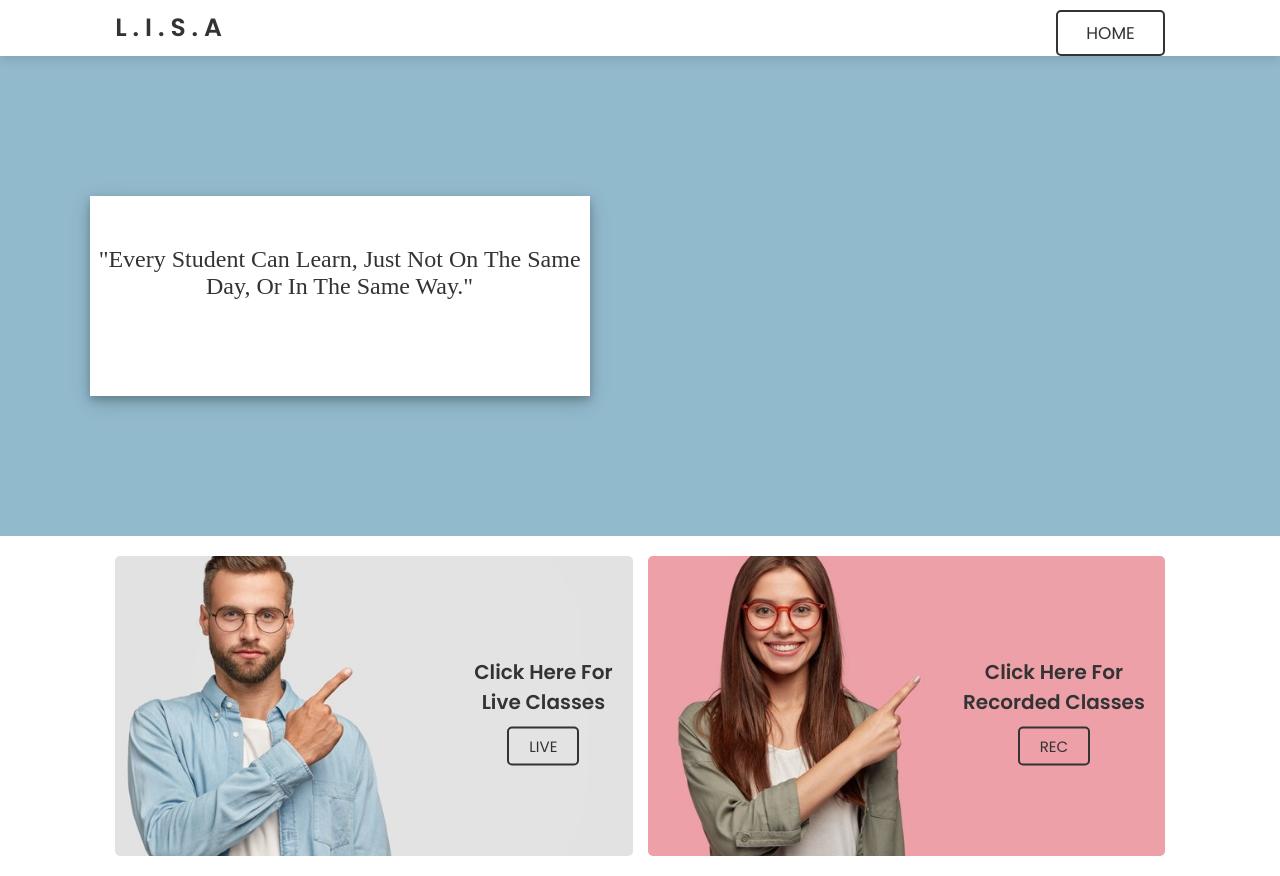
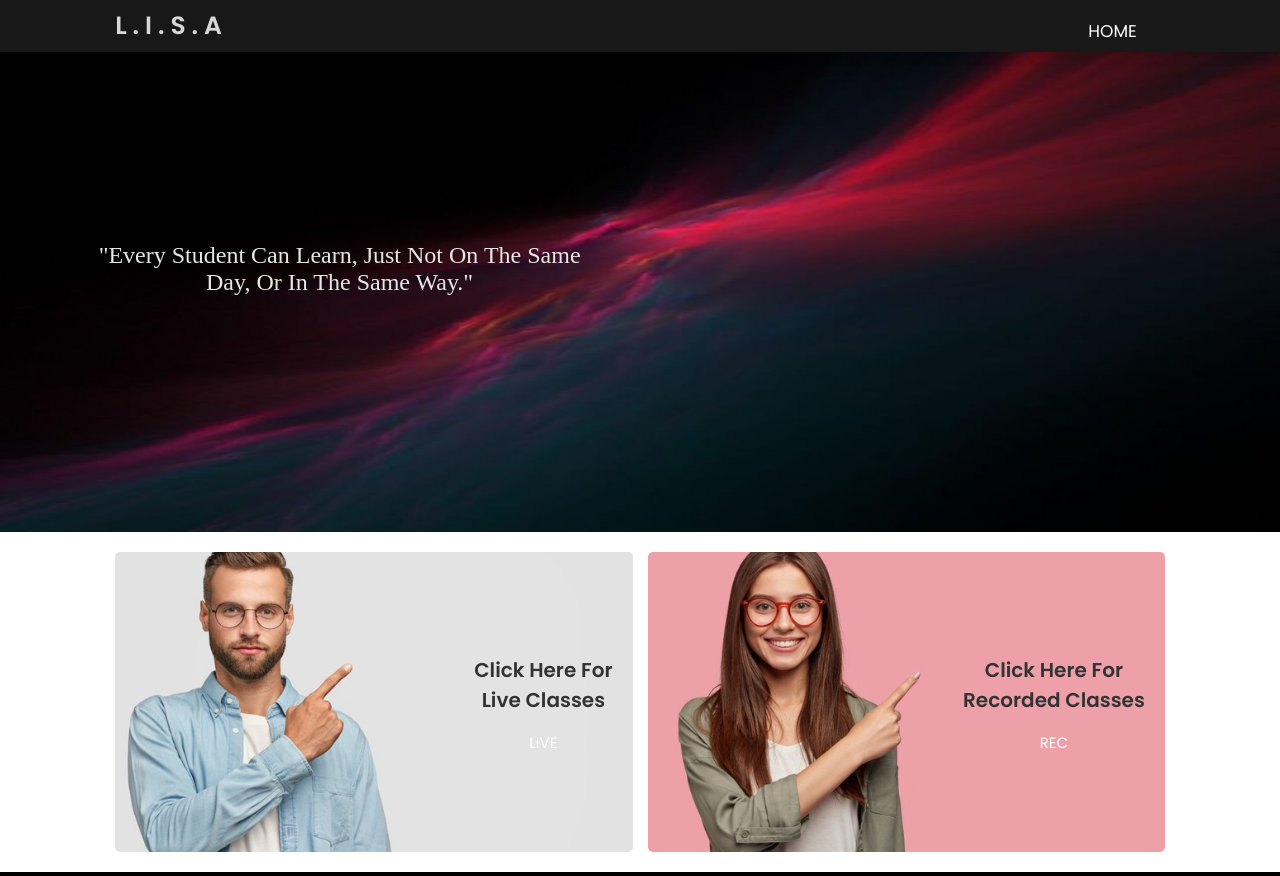
Before and after one commit to Shiva250503ss/LISA, a Flask app: page / in a window 1280 px wide. Run offline with Flask 2, Linux system fonts and the light colour scheme.

Commit message:
dark theme v1

```diff
--- a/LISA3.0/glasses website/templates/index.html
+++ b/LISA3.0/glasses website/templates/index.html
@@ -30,6 +30,7 @@
 html {
   font-size: 62.5%;
   overflow-x: hidden;
+
 }
 
 section {
@@ -78,16 +79,14 @@ section {
   margin-top: 1rem;
   padding: .8rem 2.8rem;
   font-size: 1.7rem;
-  color: #333;
-  border: 0.2rem solid #333;
+  color: rgb(255, 255, 255);
   background: none;
   cursor: pointer;
   border-radius: .5rem;
 }
 
 .btn:hover {
-  background: #333;
-  color: #fff;
+  border:0.05px solid white;
 }
 
 .header {
@@ -97,7 +96,7 @@ section {
   left: 0;
   right: 0;
   z-index: 1000;
-  background: #fff;
+  background: rgb(24, 24, 24);
   -webkit-box-shadow: 0 0.5rem 1rem rgba(0, 0, 0, 0.1);
           box-shadow: 0 0.5rem 1rem rgba(0, 0, 0, 0.1);
   display: -webkit-box;
@@ -112,7 +111,7 @@ section {
 
 .header .logo {
   font-size: 2.5rem;
-  color: #333;
+  color: rgb(215, 215, 215);
   font-weight: bolder;
   margin-right: auto;
 }
@@ -232,6 +231,9 @@ section {
 .home {
   padding: 0;
   position: relative;
+  background-image: url('background.jpg');
+  background-repeat: no-repeat;
+  background-size: 100% 200%;
 }
 
 .home .slide {
@@ -256,11 +258,13 @@ section {
 }
 
 .home .slide .content span {
-  color: #333;
+  color: rgb(231, 231, 231);
   display: block;
   font-size: 2rem;
-  -webkit-animation: fadeIn .4s linear .2s backwards;
-          animation: fadeIn .4s linear .2s backwards;
+}
+
+.home .slide .content:hover {
+  border: 2px solid white;
 }
 
 .home .slide .content h3 {
@@ -993,10 +997,10 @@ section {
 
 <!-- home section starts      -->
 
-<section class="home" style="background-color:rgb(146, 186, 205);">
+<section class="home">
 
     <div class="slide active" >
-        <div class="content" style="width:500px;background-color:white;height:200px;box-shadow: 0 4px 8px 0 rgba(0, 0, 0, 0.2), 0 6px 20px 0 rgba(0, 0, 0, 0.19);">
+        <div class="content" style="width:500px;height:200px;">
             <span style="font-size:x-large;text-align: center;margin-top: 50px;font-family:'Times New Roman', Times, serif;">"Every student can learn, just not on the same day, or in the same way."</span>
         </div>
     </div>
```
Also changed, not shown: LISA3.0/glasses website/templates/background.jpg (added).
